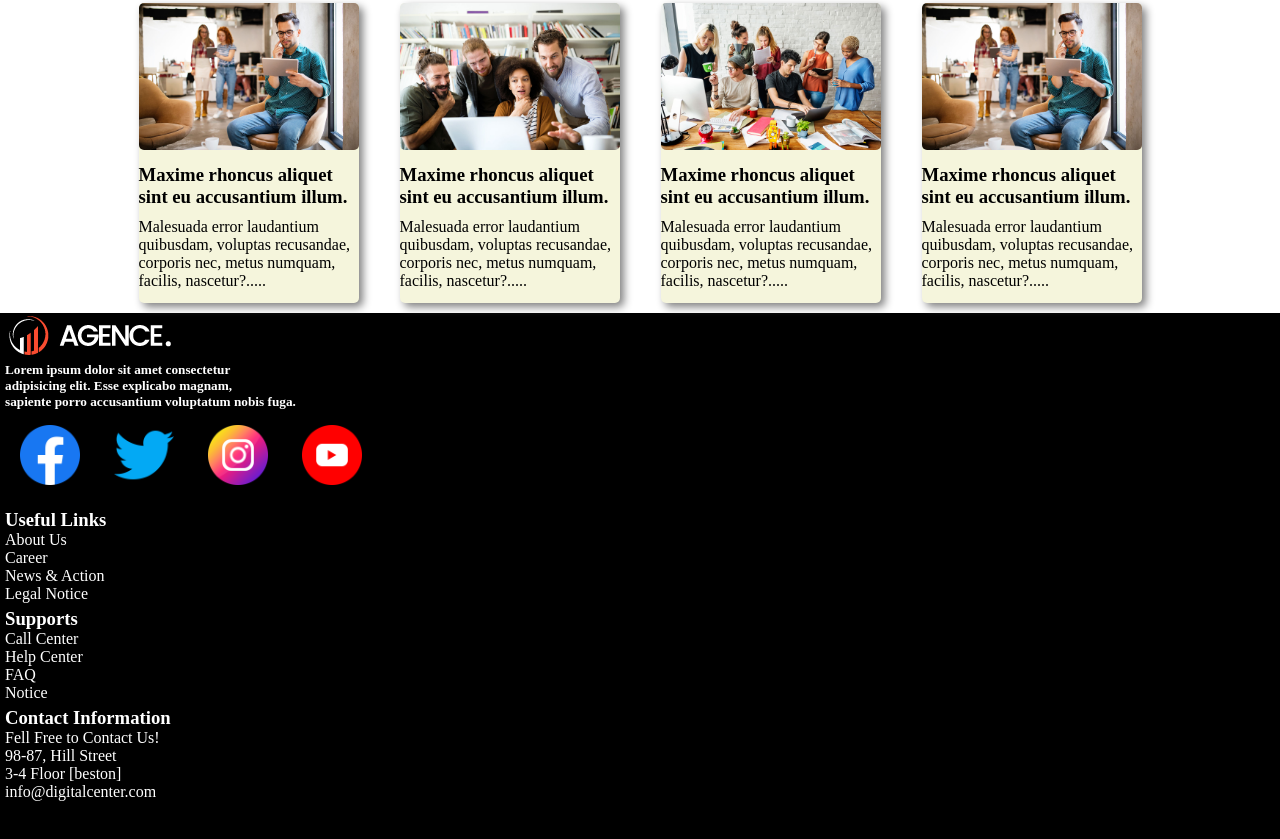
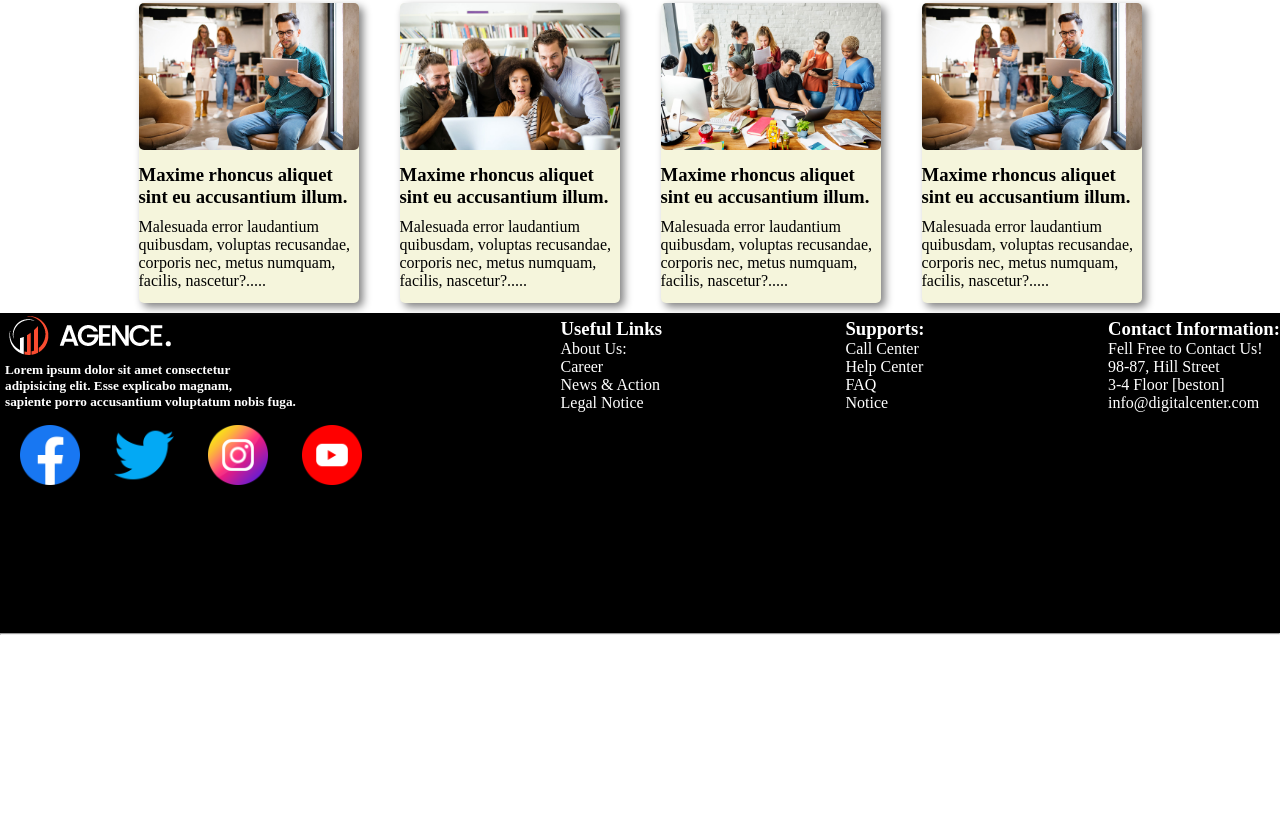
Before and after one commit to hafizit0754/digital-agency, a plain HTML site: page index.html in a window 1280 px wide. Shown: the part 1939-2778 px from the top of the page. After the commit the page ends 2574 px from the top, so only its background shows below. Drawn offline with Linux system fonts and the light colour scheme.

Commit message:
footer updated

```diff
--- a/index.html
+++ b/index.html
@@ -132,6 +132,7 @@
     </main>
     <footer>
         <div class="footer-container">
+            <div>
             <img src="./asset/logo/logo.png" alt="">
             <h5>Lorem ipsum dolor sit amet consectetur <br> adipisicing elit. Esse explicabo magnam,<br>sapiente porro
             accusantium voluptatum nobis fuga.</h5>
@@ -139,22 +140,27 @@
             <img class="icon" src="./asset/social icon/twitter.png" alt="">
             <img class="icon" src="./asset/social icon/instagram.png" alt="">
             <img class="icon" src="./asset/social icon/youtube.png" alt="">
+            </div>
             <div class="fotter-title">
                 <h3 class="footer-title">Useful Links</h3>
                 <ul>
-                    <li>About Us</li>
+                    <li>About Us:</li>
                     <li>Career</li>
                     <li>News & Action</li>
                     <li>Legal Notice</li>
                 </ul>
-                <h3 class="footer-title">Supports</h3>
+            </div>
+            <div>
+                <h3 class="footer-title">Supports:</h3>
                 <ul>
                     <li>Call Center</li>
                     <li>Help Center</li>
                     <li>FAQ</li>
                     <li>Notice</li>
                 </ul>
-                <h3 class="footer-title">Contact Information</h3>
+            </div>
+            <div>
+                <h3 class="footer-title">Contact Information:</h3>
                 <ul>
                     <li>Fell Free to Contact Us!</li>
                     <li>98-87, Hill Street</li>
@@ -163,6 +169,7 @@
                 </ul>
             </div>
         </div>
+        <hr>
     </footer>
 </body>
 
--- a/style.css
+++ b/style.css
@@ -59,8 +59,9 @@
     background-color: red;
     color: white;
 }
+
 /* service section */
-.service-container{
+.service-container {
     height: 100vh;
     background-image: url("./asset/image/footer-bg.png"), linear-gradient(rgba(0, 0, 0, 0.8), rgba(0, 0, 0, 0.8));
     background-blend-mode: overlay;
@@ -72,13 +73,15 @@
     justify-content: space-around;
     padding: 20px;
 }
-.icon{
+
+.icon {
     width: 60px;
     margin-bottom: 2%;
     margin: 10px;
     padding: 5px;
 }
-.box{
+
+.box {
     width: 150px;
     height: 100px;
     padding: 50px;
@@ -88,33 +91,36 @@
     border-radius: 5px;
     box-shadow: 1px 5px;
 }
-.service-container{
+
+.service-container {
     display: flex;
     padding: 5px;
 }
-.service-description{
+
+.service-description {
     width: 50%;
     padding: 5px;
 }
 
-.first-two-box{
+.first-two-box {
     display: flex;
-    gap:3px;
+    gap: 3px;
     margin-top: 5px;
 }
 
-.author-img{
-  width: 70px;
-  height: 70;
-  border-radius:35px;
+.author-img {
+    width: 70px;
+    height: 70;
+    border-radius: 35px;
 }
-.author-container{
+
+.author-container {
     display: flex;
     gap: 20px;
     align-items: center;
 }
 
-.profile-container{
+.profile-container {
     display: flex;
     align-items: center;
     gap: 5px;
@@ -122,18 +128,20 @@
     padding-right: 20px;
 
 }
-ol>li{
+
+ol>li {
     padding: 2px;
 }
 
 /* appoinment section */
-.pahone-call{
+.pahone-call {
     display: flex;
     align-items: center;
     color: white;
 
 }
-.appointment-container{
+
+.appointment-container {
     display: flex;
     justify-content: space-around;
     width: 70%;
@@ -144,12 +152,14 @@ ol>li{
     margin-top: -40px;
     align-items: center;
 }
-.appointment-description{
+
+.appointment-description {
     margin: 2px;
     color: white;
     font-weight: bold;
 }
-.btn-app{
+
+.btn-app {
     background-color: rgb(161, 176, 163);
     border: none;
     padding: 10px 15px;
@@ -157,14 +167,16 @@ ol>li{
     color: purple;
 
 }
+
 /* Blog Section */
-.blog-title{
+.blog-title {
     color: black;
     text-align: center;
     margin: 50px;
 }
+
 /* Card Section */
-.card{
+.card {
     width: 220px;
     height: 300px;
     background-color: beige;
@@ -172,43 +184,51 @@ ol>li{
     border-radius: 5px;
 
 }
-.blog-img{
+
+.blog-img {
     width: 100%;
     border-radius: 5px;
 }
 
-.card-title{
+.card-title {
     margin-top: 10px;
     margin-bottom: 10px;
 }
-.cards{
+
+.cards {
     display: flex;
     justify-content: space-around;
     gap: 20px;
 
 }
-.blog-container{
+
+.blog-container {
     width: 80%;
     margin: auto;
     background-color: white;
     padding: 10px;
 }
+
 /* Footer Section */
-.footer-container{
-    height: 80vh;
+.footer-container {
+    height: 40vh;
     background-color: black;
     color: white;
     padding-left: 5px;
 }
-.footer-title{
+
+.footer-title {
     color: white;
     padding-top: 5px;
 }
-.footer-container{
-    display:
+
+.footer-container {
+    display:flex;
+    justify-content: space-between;
 
 }
 
-ul>li{
-    pad: 5px;
+ul>li {
+    pad: 10px;
+    list-style: none;
 }
```
